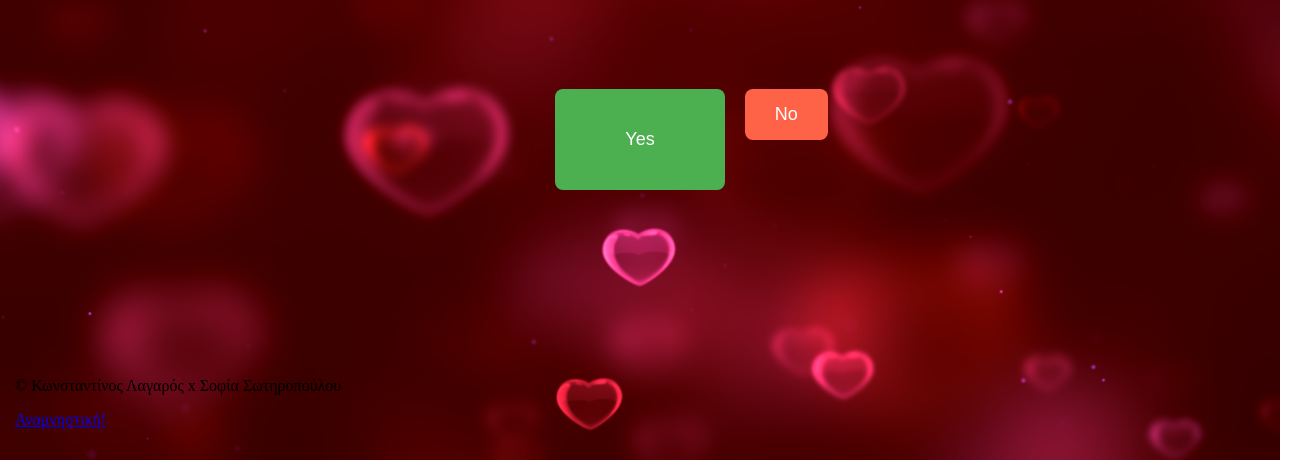
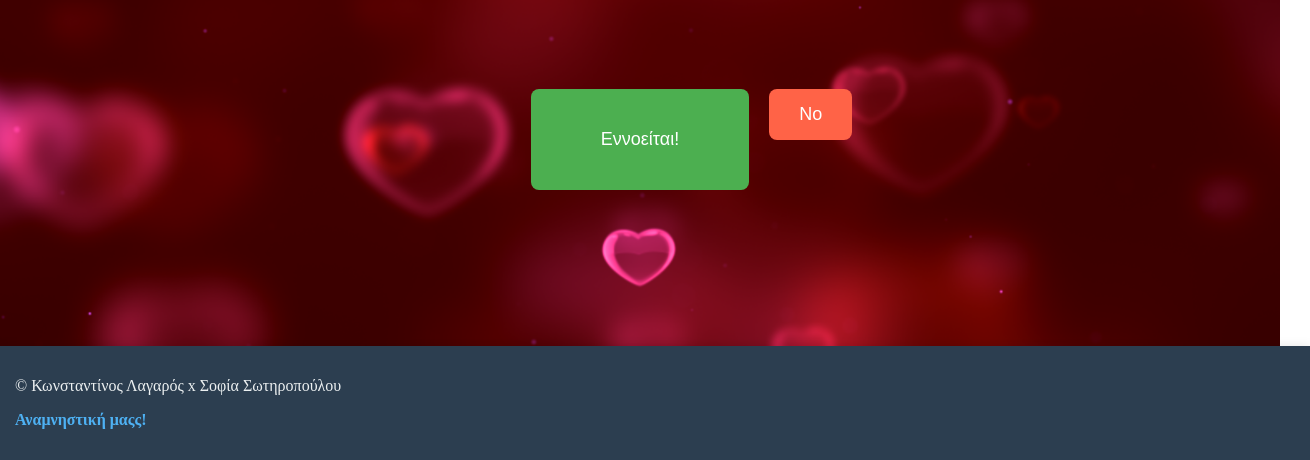
Before and after one commit to Junkyykl/Sofia, a plain HTML site: page index.html in a window 1280 px wide. Shown: the part 340-800 px from the top of the page, 1310 px wide, since content can reach past the window. Drawn offline with Linux system fonts and the light colour scheme.

Commit message:
Add files via upload

```diff
--- a/index.html
+++ b/index.html
@@ -9,7 +9,7 @@
 <body>
     <div class="container">
         <h1>Θα βγούμε ραντεβού στου Αγίου Βαλεντίνου;;;</h1>
-        <button id="yesButton" onclick="showMessage('Ok babe, we are going!')">Yes</button>
+        <button id="yesButton" onclick="showMessage('Φύγαμε ζουζουνάκιιιιι !!!')">Εννοείται!</button>
         <button id="noButton" onclick="moveNoButton()">No</button>
     </div>
 
@@ -18,7 +18,7 @@
 <footer>
     <p>&copy; Κωνσταντίνος Λαγαρός x Σοφία Σωτηροπούλου</p>
     <p>
-        <a href="09102023_2.jpg" download>Αναμνηστική!</a>
+        <a href="09102023_2.jpg" download>Αναμνηστική μαςς!</a>
     </p>
 </footer>
 </html>
--- a/style.css
+++ b/style.css
@@ -79,5 +79,19 @@ footer {
     bottom: 0;
     left: 0;
     padding: 15px;
+    background-color: #2c3e50; /* Dark Blue-Grey */
+    color: #ecf0f1; /* Light Grey */
+    width: 100%;
+    box-shadow: 0px 0px 10px rgba(0, 0, 0, 0.1); /* Add a subtle box shadow for depth */
+}
 
+footer a {
+    color: #4eb1f3; /* Blue */
+    text-decoration: none;
+    font-weight: bold;
 }
+
+footer a:hover {
+    text-decoration: underline;
+    color: #2980b9; /* Darker Blue on hover */
+}
```
